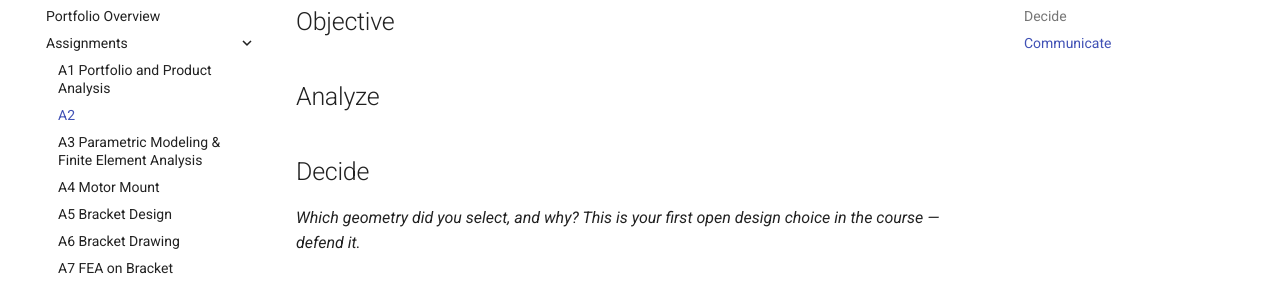
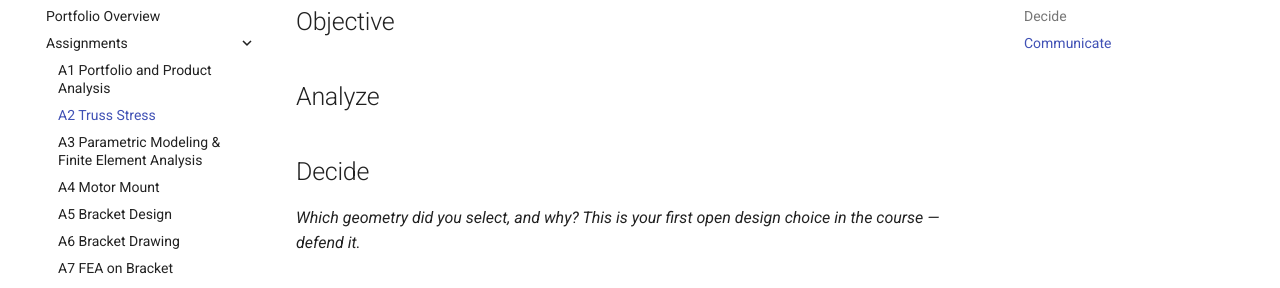
Before and after one commit to matthewjcowan/megr2156-portfolio, an MkDocs documentation site: the page built from docs/assignments/A02/index.md, in a window 1280 px wide. Shown: the part 176-464 px from the top of the page. Built offline with MkDocs 1.6.1 and Material for MkDocs 9.7.7, drawn with Linux system fonts in a browser that asks for light colours.

Commit message:
Rename A2 assignment to 'A2 Truss Stress'

```diff
--- a/mkdocs.yml
+++ b/mkdocs.yml
@@ -15,7 +15,7 @@ nav:
   - Portfolio Overview: portfolio-overview.md
   - Assignments:
       - A1 Portfolio and Product Analysis: assignments/A01/index.md
-      - A2: assignments/A02/index.md
+      - A2 Truss Stress: assignments/A02/index.md
       - A3 Parametric Modeling & Finite Element Analysis: assignments/A03/index.md
       - A4 Motor Mount: assignments/A04/index.md
       - A5 Bracket Design: assignments/A05/index.md
```
